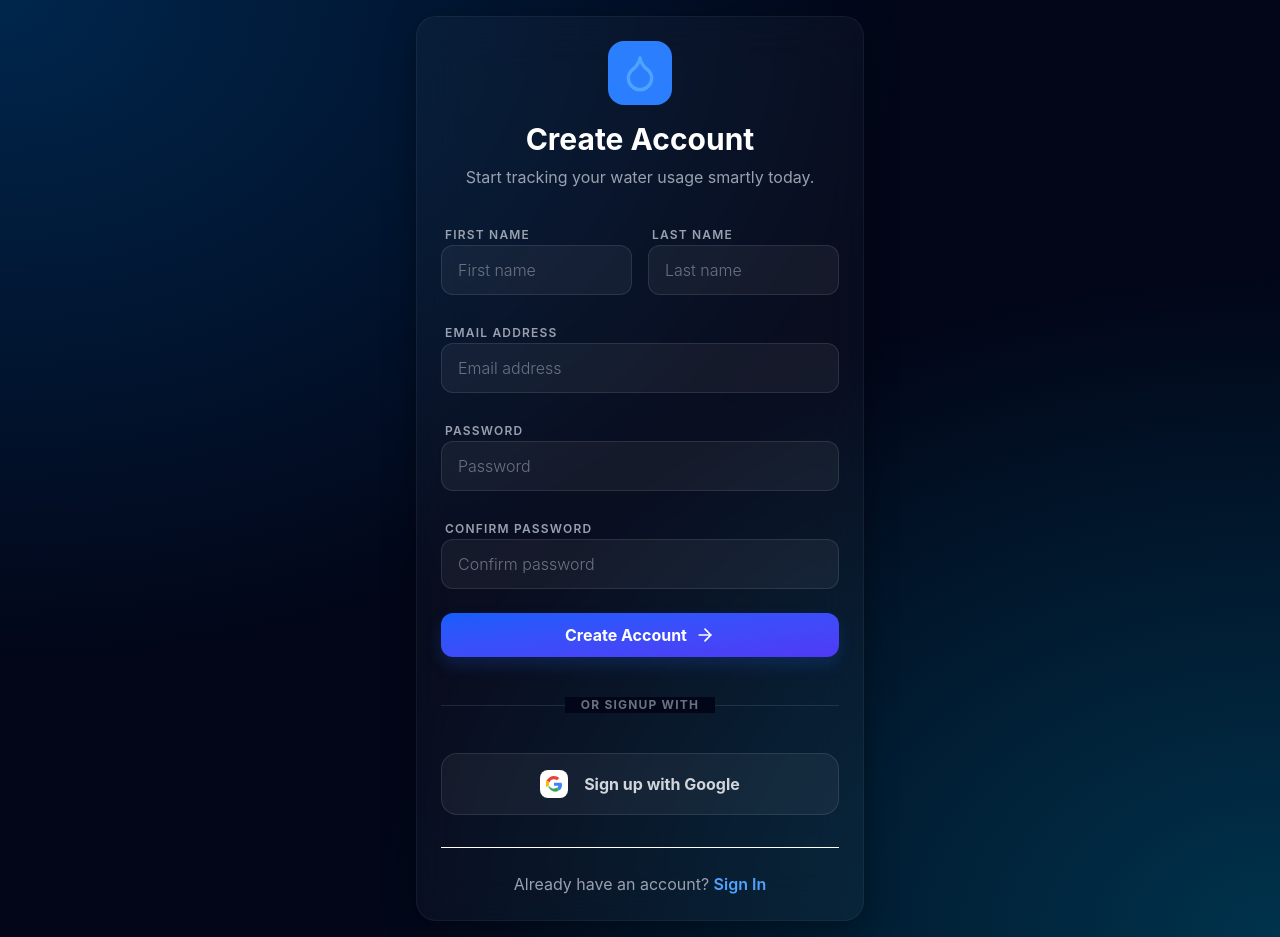
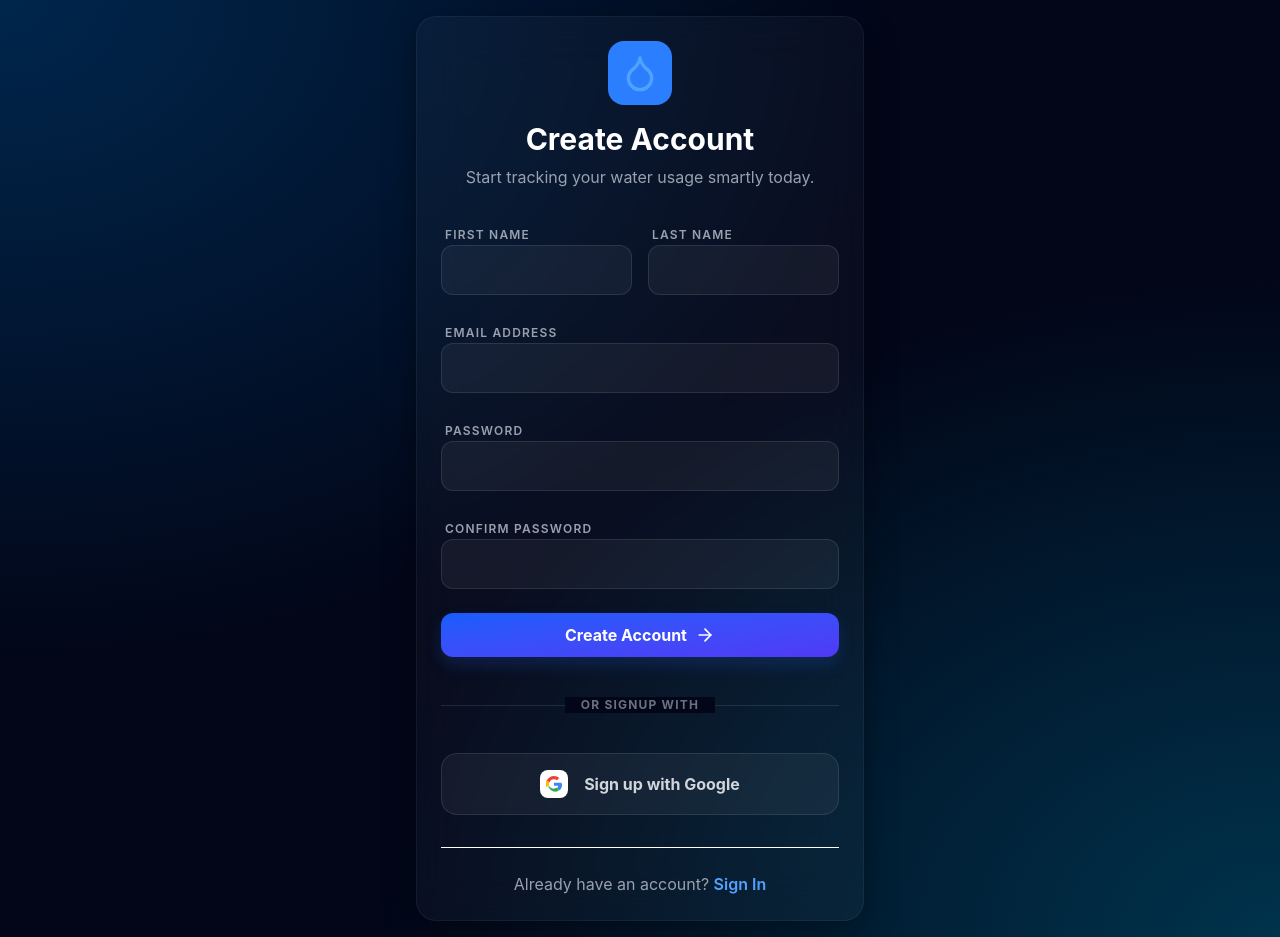
Before and after one commit to tagore66/AquaSmart-smart-water-management-, a React (Vite) app in the folder frontend/: page /signup in a window 1280 px wide. Built offline with nearby package versions, Linux system fonts and the light colour scheme; no server answers.

Commit message:
UI: remove placeholders from login and signup forms

```diff
--- a/frontend/src/components/LoginForm.jsx
+++ b/frontend/src/components/LoginForm.jsx
@@ -53,7 +53,7 @@ const LoginForm = ({ onSuccess, onSwitchToSignup }) => {
                             required
                             value={email}
                             onChange={(e) => setEmail(e.target.value)}
-                            placeholder="Email address"
+                            placeholder=""
                             className="input-field px-4"
                         />
                     </div>
@@ -67,7 +67,7 @@ const LoginForm = ({ onSuccess, onSwitchToSignup }) => {
                             required
                             value={password}
                             onChange={(e) => setPassword(e.target.value)}
-                            placeholder="Password"
+                            placeholder=""
                             className="input-field px-4"
                         />
                     </div>
--- a/frontend/src/components/SignupForm.jsx
+++ b/frontend/src/components/SignupForm.jsx
@@ -66,7 +66,7 @@ const SignupForm = ({ onSuccess, onSwitchToLogin }) => {
                                 required
                                 value={formData.firstName}
                                 onChange={handleChange}
-                            placeholder="John"
+                                placeholder=""
                                 className="input-field px-4 py-3"
                             />
                     </div>
@@ -78,7 +78,7 @@ const SignupForm = ({ onSuccess, onSwitchToLogin }) => {
                             required
                             value={formData.lastName}
                             onChange={handleChange}
-                            placeholder="Doe"
+                            placeholder=""
                             className="input-field px-4 py-3"
                         />
                     </div>
@@ -92,7 +92,7 @@ const SignupForm = ({ onSuccess, onSwitchToLogin }) => {
                         required
                         value={formData.email}
                         onChange={handleChange}
-                        placeholder="john@example.com"
+                        placeholder=""
                         className="input-field px-4 py-3"
                     />
                 </div>
@@ -106,7 +106,7 @@ const SignupForm = ({ onSuccess, onSwitchToLogin }) => {
                             required
                             value={formData.password}
                             onChange={handleChange}
-                            placeholder="••••••••"
+                            placeholder=""
                             className="input-field px-4 py-3"
                         />
                     </div>
@@ -118,7 +118,7 @@ const SignupForm = ({ onSuccess, onSwitchToLogin }) => {
                             required
                             value={formData.confirmPassword}
                             onChange={handleChange}
-                            placeholder="••••••••"
+                            placeholder=""
                             className="input-field px-4 py-3"
                         />
                     </div>
--- a/frontend/src/pages/Login.jsx
+++ b/frontend/src/pages/Login.jsx
@@ -65,7 +65,7 @@ const Login = () => {
                                 required
                                 value={email}
                                 onChange={(e) => setEmail(e.target.value)}
-                                placeholder="Email address"
+                                placeholder=""
                                 className="input-field px-4"
                             />
                         </div>
@@ -79,9 +79,9 @@ const Login = () => {
                                 required
                                 value={password}
                                 onChange={(e) => setPassword(e.target.value)}
-                                placeholder="Password"
+                                placeholder=""
                                 className="input-field px-4"
-                            />
+                                />
                         </div>
                     </div>
 
--- a/frontend/src/pages/Signup.jsx
+++ b/frontend/src/pages/Signup.jsx
@@ -74,7 +74,7 @@ const Signup = () => {
                                     required
                                     value={firstName}
                                     onChange={(e) => setFirstName(e.target.value)}
-                                    placeholder="First name"
+                                    placeholder=""
                                     className="input-field px-4"
                                 />
                             </div>
@@ -87,7 +87,7 @@ const Signup = () => {
                                     required
                                     value={lastName}
                                     onChange={(e) => setLastName(e.target.value)}
-                                    placeholder="Last name"
+                                    placeholder=""
                                     className="input-field px-4"
                                 />
                             </div>
@@ -102,7 +102,7 @@ const Signup = () => {
                                 required
                                 value={email}
                                 onChange={(e) => setEmail(e.target.value)}
-                                placeholder="Email address"
+                                placeholder=""
                                 className="input-field px-4"
                             />
                         </div>
@@ -116,7 +116,7 @@ const Signup = () => {
                                 required
                                 value={password}
                                 onChange={(e) => setPassword(e.target.value)}
-                                placeholder="Password"
+                                placeholder=""
                                 className="input-field px-4"
                             />
                         </div>
@@ -130,7 +130,7 @@ const Signup = () => {
                                 required
                                 value={confirmPassword}
                                 onChange={(e) => setConfirmPassword(e.target.value)}
-                                placeholder="Confirm password"
+                                placeholder=""
                                 className="input-field px-4"
                             />
                         </div>
```
Lines whose indentation alone changed are shown as unchanged.
